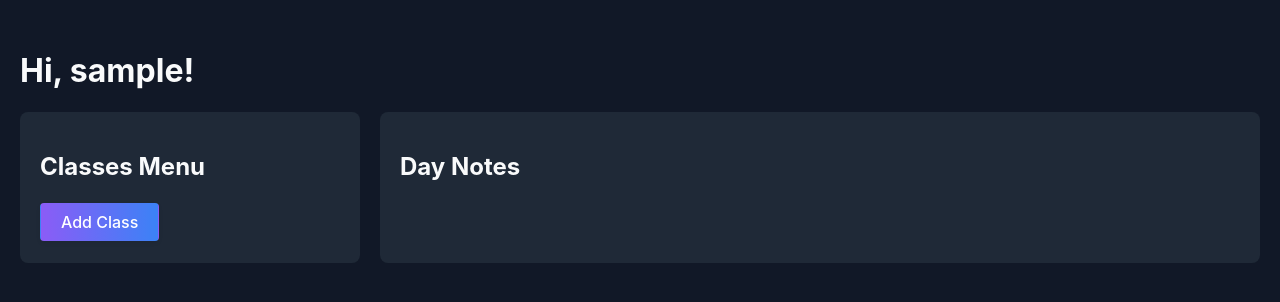
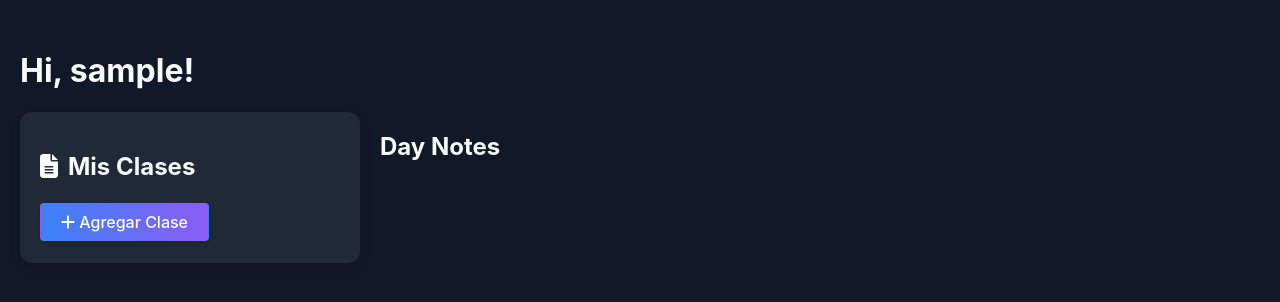
Before and after one commit to Heavyblade/notebook_sharer, a Flask app: page / in a window 1280 px wide. Shown: the part 60-362 px from the top of the page. Run offline with Flask 3, Linux system fonts and the light colour scheme; the visitor is signed in with stand-in values (Sample User, id 1); data that the repository does not hold is empty.

Commit message:
Mejorando el menu

```diff
--- a/app/static/style.css
+++ b/app/static/style.css
@@ -94,14 +94,94 @@ body {
     gap: 20px;
 }
 
-.classes-menu, .day-notes {
-    background-color: #1F2937; /* Darker component background */
+.classes-menu {
+    width: 300px;
+    background-color: #1F2937;
     padding: 20px;
-    border-radius: 8px;
+    border-radius: 12px;
+    box-shadow: 0 4px 12px rgba(0, 0, 0, 0.1);
 }
 
-.classes-menu {
-    width: 300px;
+.classes-menu h2 {
+    display: flex;
+    align-items: center;
+    gap: 10px;
+    font-size: 1.5em;
+    margin-bottom: 20px;
+}
+
+.class-list {
+    list-style: none;
+    padding: 0;
+    margin: 0;
+    margin-bottom: 20px;
+}
+
+.class-item {
+    display: flex;
+    align-items: center;
+    padding: 15px;
+    border-radius: 8px;
+    margin-bottom: 10px;
+    cursor: pointer;
+    transition: background-color 0.2s;
+    border: 1px solid transparent;
+}
+
+.class-item:hover {
+    background-color: #2c3a4e;
+}
+
+.class-item.active {
+    background-color: #2c3a4e;
+    border-color: #3b82f6;
+}
+
+.class-color-dot {
+    width: 12px;
+    height: 12px;
+    border-radius: 50%;
+    margin-right: 15px;
+}
+
+.class-item:nth-child(1) .class-color-dot { background-color: #3b82f6; } /* Blue */
+.class-item:nth-child(2) .class-color-dot { background-color: #22c55e; } /* Green */
+.class-item:nth-child(3) .class-color-dot { background-color: #a855f7; } /* Purple */
+/* Add more colors as needed */
+
+.class-name {
+    flex-grow: 1;
+    font-weight: 500;
+}
+
+.note-count {
+    background-color: #374151;
+    padding: 4px 8px;
+    border-radius: 12px;
+    font-size: 0.9em;
+    margin-right: 15px;
+}
+
+.class-item i {
+    color: #6b7280;
+}
+
+.btn-add-class {
+    display: flex;
+    align-items: center;
+    justify-content: center;
+    padding: 15px;
+    border-radius: 8px;
+    background: linear-gradient(to right, #3b82f6, #8b5cf6);
+    color: white;
+    font-size: 1.1em;
+    font-weight: 500;
+    text-decoration: none;
+    gap: 10px;
+}
+
+.btn-add-class:hover {
+    opacity: 0.9;
 }
 
 .day-notes {
@@ -253,7 +333,3 @@ form input[type="submit"]:hover {
     align-items: center;
     justify-content: center;
 }
-.btn-icon i {
-    margin: 0;
-    font-size: 1.1em;
-}
--- a/app/templates/index.html
+++ b/app/templates/index.html
@@ -4,13 +4,20 @@
     <h1>Hi, {{ current_user.username }}!</h1>
     <div class="container">
         <div class="classes-menu">
-            <h2>Classes Menu</h2>
-            <ul>
+            <h2><i class="fa-solid fa-file-lines"></i> Mis Clases</h2>
+            <ul class="class-list">
                 {% for class in classes %}
-                    <li><a href="#">{{ class.name }}</a></li>
+                <li class="class-item {% if loop.first %}active{% endif %}">
+                    <span class="class-color-dot"></span>
+                    <span class="class-name">{{ class.name }}</span>
+                    <span class="note-count">{{ class.notes.count() }}</span>
+                    <i class="fa-solid fa-chevron-right"></i>
+                </li>
                 {% endfor %}
             </ul>
-            <a href="{{ url_for('add_class') }}" class="btn-action btn-add">Add Class</a>
+            <a href="{{ url_for('add_class') }}" class="btn-action btn-add-class">
+                <i class="fa-solid fa-plus"></i> Agregar Clase
+            </a>
         </div>
         <div class="day-notes">
             <h2>Day Notes</h2>
```
Also changed, not shown: 1 other file.
